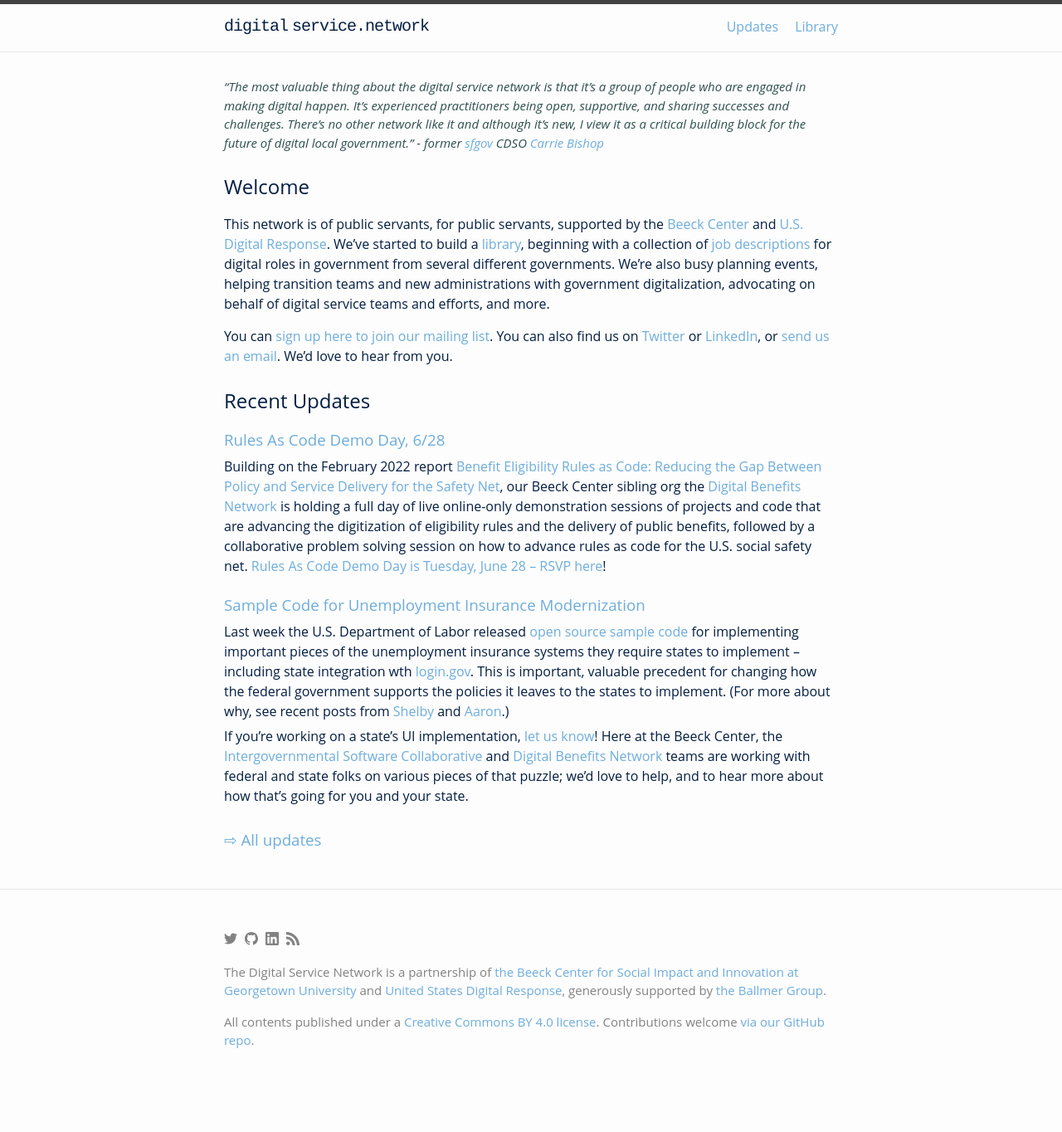
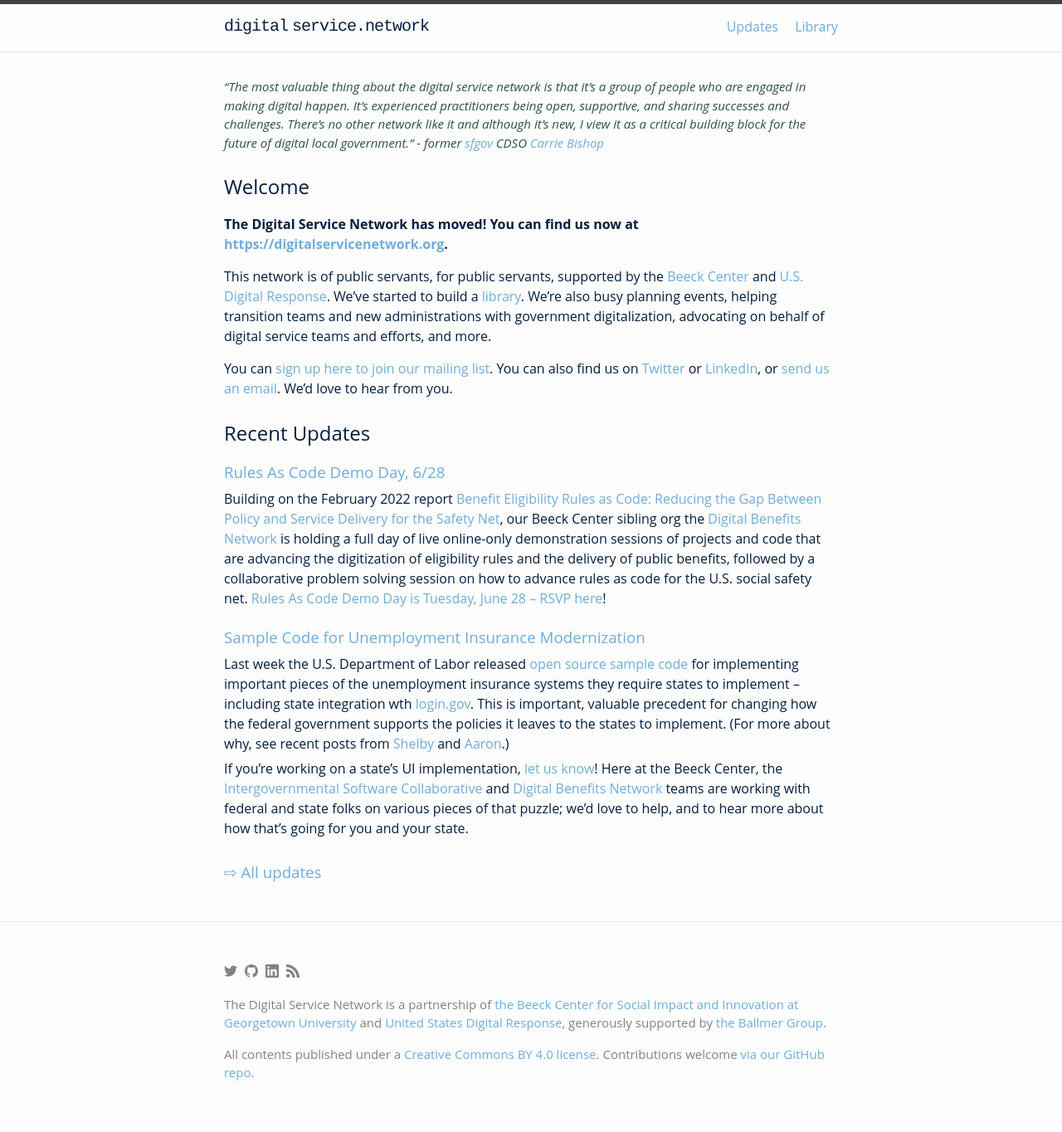
Before and after one commit to aaronsnow/digitalservice.network, a Jekyll site: the page built from index.md, in a window 1280 px wide. Shown: the whole page at 83% size. Built offline with Jekyll 4.4.1, drawn with Linux system fonts in a browser that asks for light colours; before the commit the page ends 1325 px from its top, so only the background shows below that.

Commit message:
Update with a link to the new and much improved DSN website

```diff
--- a/index.md
+++ b/index.md
@@ -7,9 +7,13 @@ latest_count: 2
 > _“The most valuable thing about the digital service network is that it’s a group of people who are engaged in making digital happen. It’s experienced practitioners being open, supportive, and sharing successes and challenges. There’s no other network like it and although it’s new, I view it as a critical building block for the future of digital local government.” - former [sfgov](https://sf.gov) CDSO [Carrie Bishop](https://twitter.com/carriebish)_
 
 ## Welcome
-This network is of public servants, for public servants, supported by the [Beeck Center](https://beeckcenter.georgetown.edu) and [U.S. Digital Response](https://usdigitalresponse.org). We've started to build a [library]({{ site.baseurl }}/library), beginning with a collection of [job descriptions]({{ site.baseurl }}/library/job-descriptions) for digital roles in government from several different governments. We're also busy planning events, helping transition teams and new administrations with government digitalization, advocating on behalf of digital service teams and efforts, and more.
+**The Digital Service Network has moved! You can find us now at [https://digitalservicenetwork.org](https://digitalservicenetwork.org).**
+
+This network is of public servants, for public servants, supported by the [Beeck Center](https://beeckcenter.georgetown.edu) and [U.S. Digital Response](https://usdigitalresponse.org). We've started to build a [library](https://www.digitalservicenetwork.org/resource-library). We're also busy planning events, helping transition teams and new administrations with government digitalization, advocating on behalf of digital service teams and efforts, and more.
 
 You can [sign up here to join our mailing list]({{ site.baseurl }}/join). You can also find us on [Twitter](https://twitter.com/beeckcenter) or [LinkedIn](https://www.linkedin.com/company/beeckcenter/), or [send us an email](mailto:hi@digitalservice.network?Subject=Hi). We'd love to hear from you.
+
+<!-- Old library: [library]({{ site.baseurl }}/library) , beginning with a collection of [job descriptions]({{ site.baseurl }}/library/job-descriptions) for digital roles in government from several different governments -->
 
 ## Recent Updates
 
```
